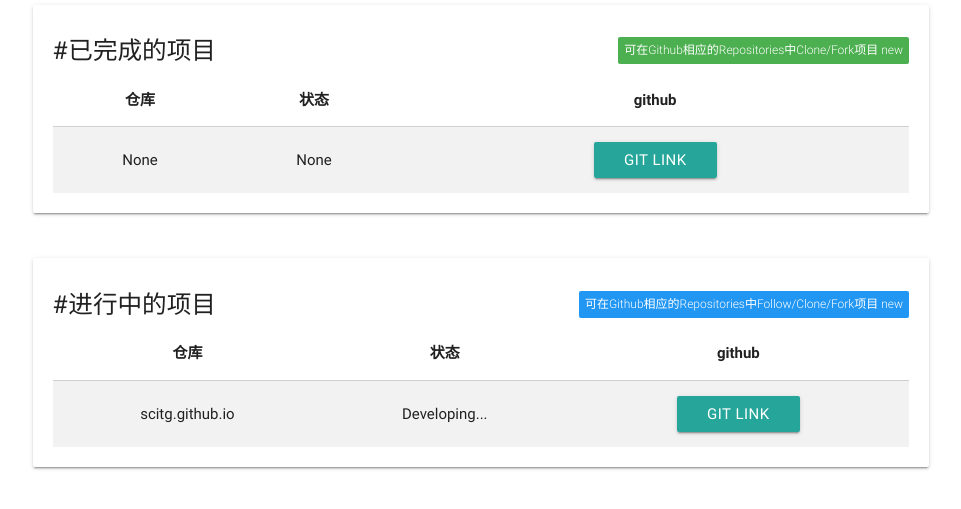
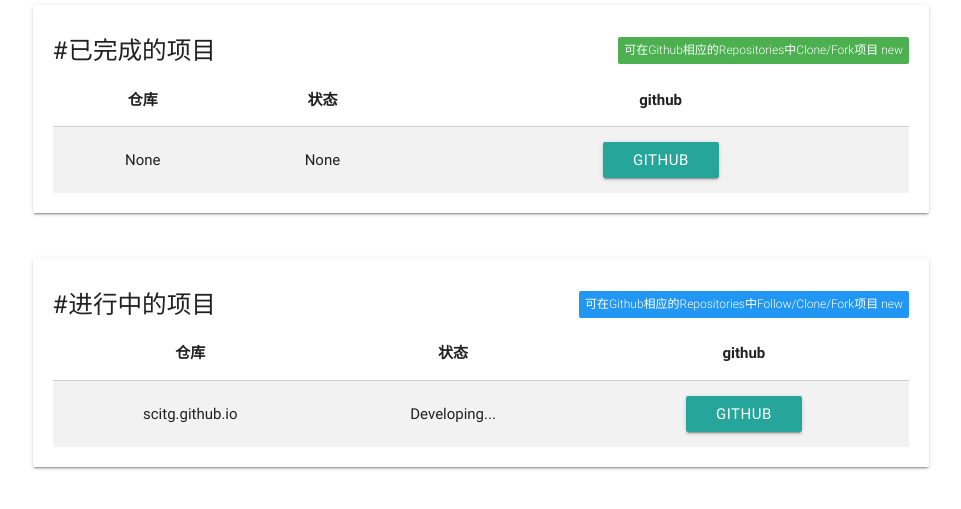
Before and after one commit to scitg/scitg.github.io, a plain HTML site: page lab/index.html in a window 1280 px wide. Shown: the part 137-646 px from the top of the page, without its empty margins (159-1120 px from the left). Drawn offline with nearby package versions, Linux system fonts and the light colour scheme.

Commit message:
Update index.html

```diff
--- a/lab/index.html
+++ b/lab/index.html
@@ -37,7 +37,7 @@
             <tr>
                 <td>None</td>
                 <td>None</td>
-                <td><a class="waves-effect waves-light btn" href="#">git link</a></td>
+                <td><a class="waves-effect waves-light btn" href="#" target="_black">github</a></td>
             </tr>
         </tbody>
       </table>
@@ -60,7 +60,7 @@
             <tr>
                 <td>scitg.github.io</td>
                 <td>Developing...</td>
-                <td><a class="waves-effect waves-light btn" href="https://github.com/scitg/scitg.github.io">git link</a></td>
+                <td><a class="waves-effect waves-light btn" href="https://github.com/scitg/scitg.github.io" target="_black">github</a></td>
             </tr>
         </tbody>
                   </span>
```
